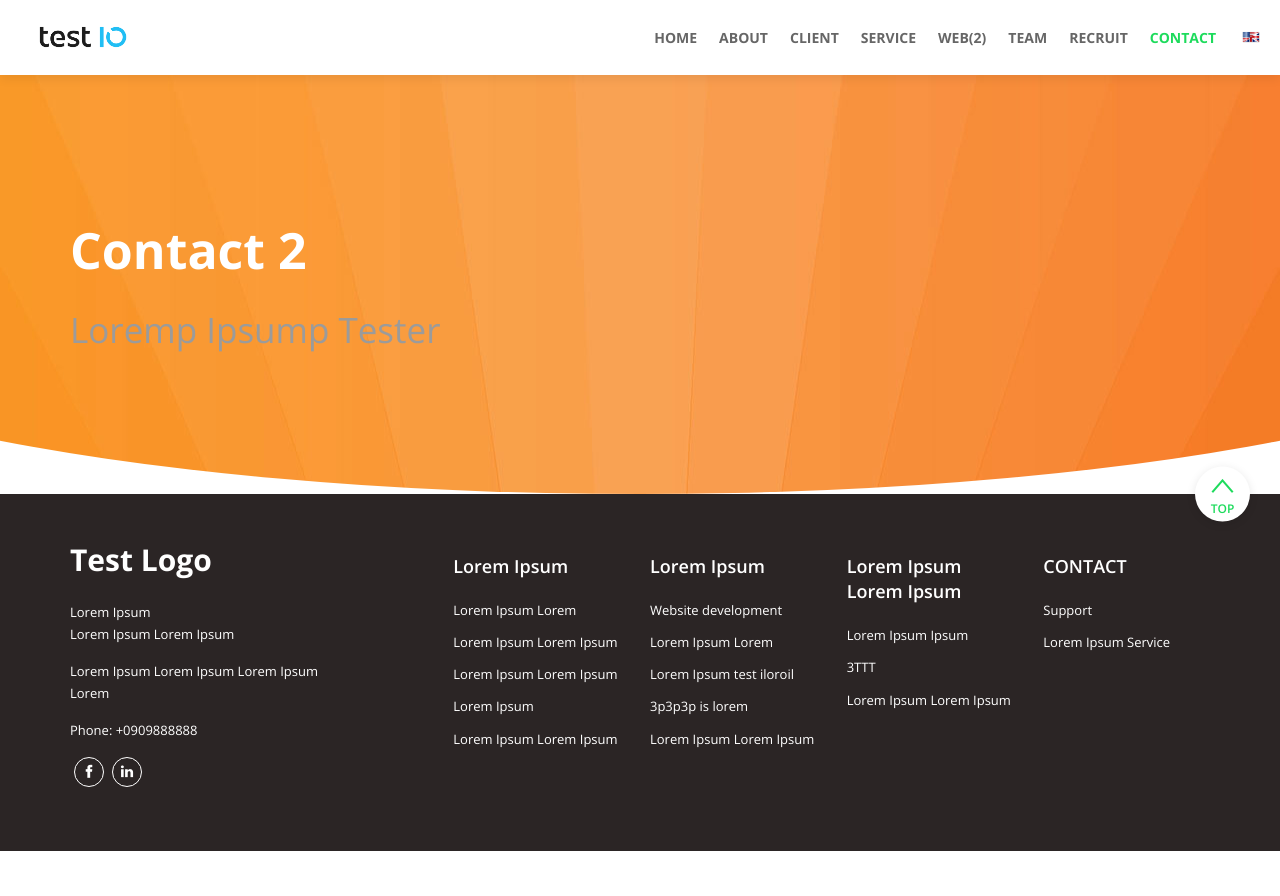
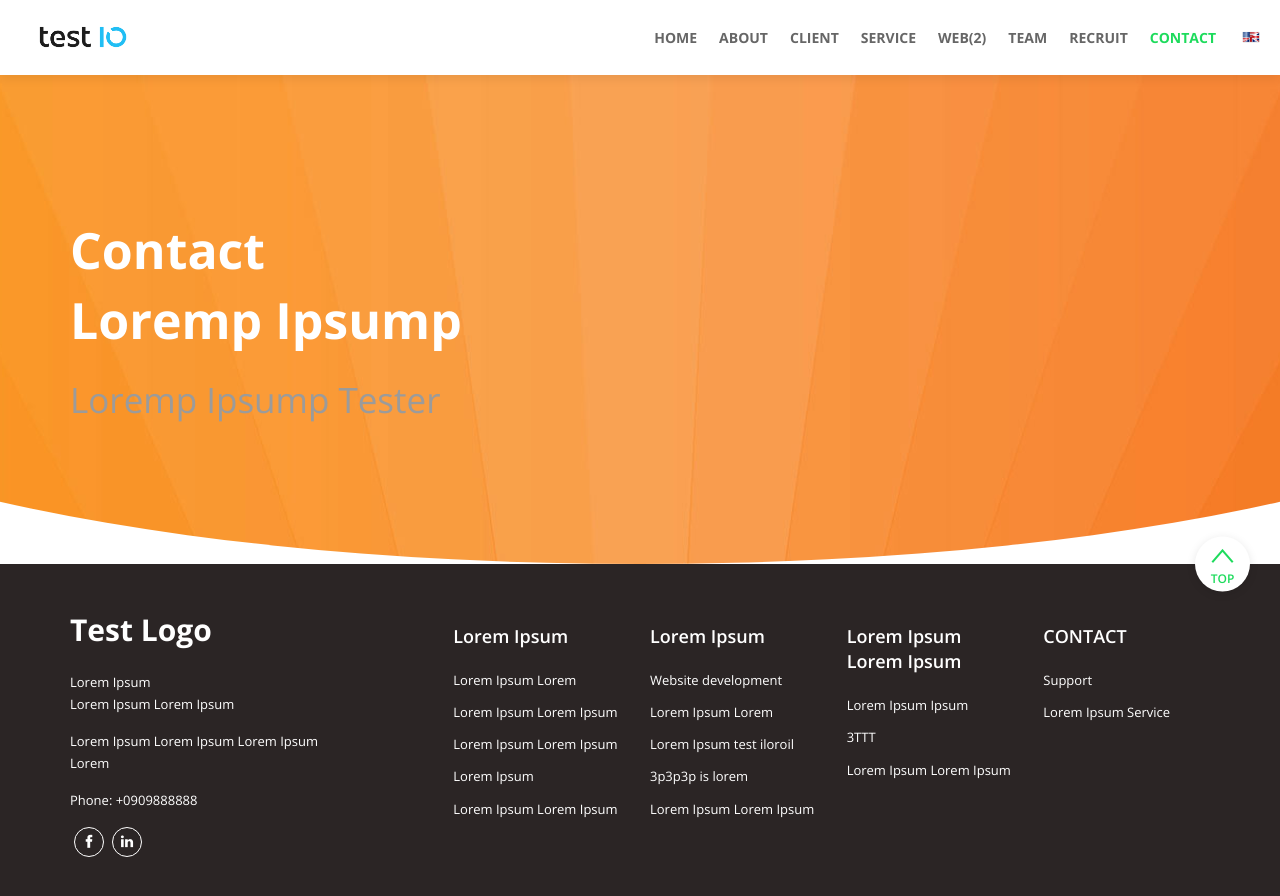
Before and after one commit to hoangtho123456/block-nextjs, a Next.js app: page /contact/banner in a window 1280 px wide. Shown: the top 896 px of the page. Before the commit the page ends 875 px from the top, so only its background shows below. Built offline with nearby package versions, Linux system fonts and the light colour scheme.

Commit message:
Update index.js

```diff
--- a/components/Blocks/ContactBanner/index.js
+++ b/components/Blocks/ContactBanner/index.js
@@ -11,14 +11,14 @@ const Banner = ({
         <div className={"container"}>
           {layout==='pageContact'?(
             <section className={styles.divtext}>
-              <h1 className={styles["title"]}>Contact 2</h1>
+              <h1 className={styles["title"]}>Contact Loremp Ipsump</h1>
               <div className={"desc "+styles.desc}>
                 Loremp Ipsump Tester
                 </div>
             </section>
           ):(
             <>
-              <h1 className={styles["title"]}>Contact</h1>
+              <h1 className={styles["title"]}>Loremp Ipsump Contact</h1>
               <div className={"desc "+styles.desc}>
                 Loremp Ipsump Tester
               </div>
```
